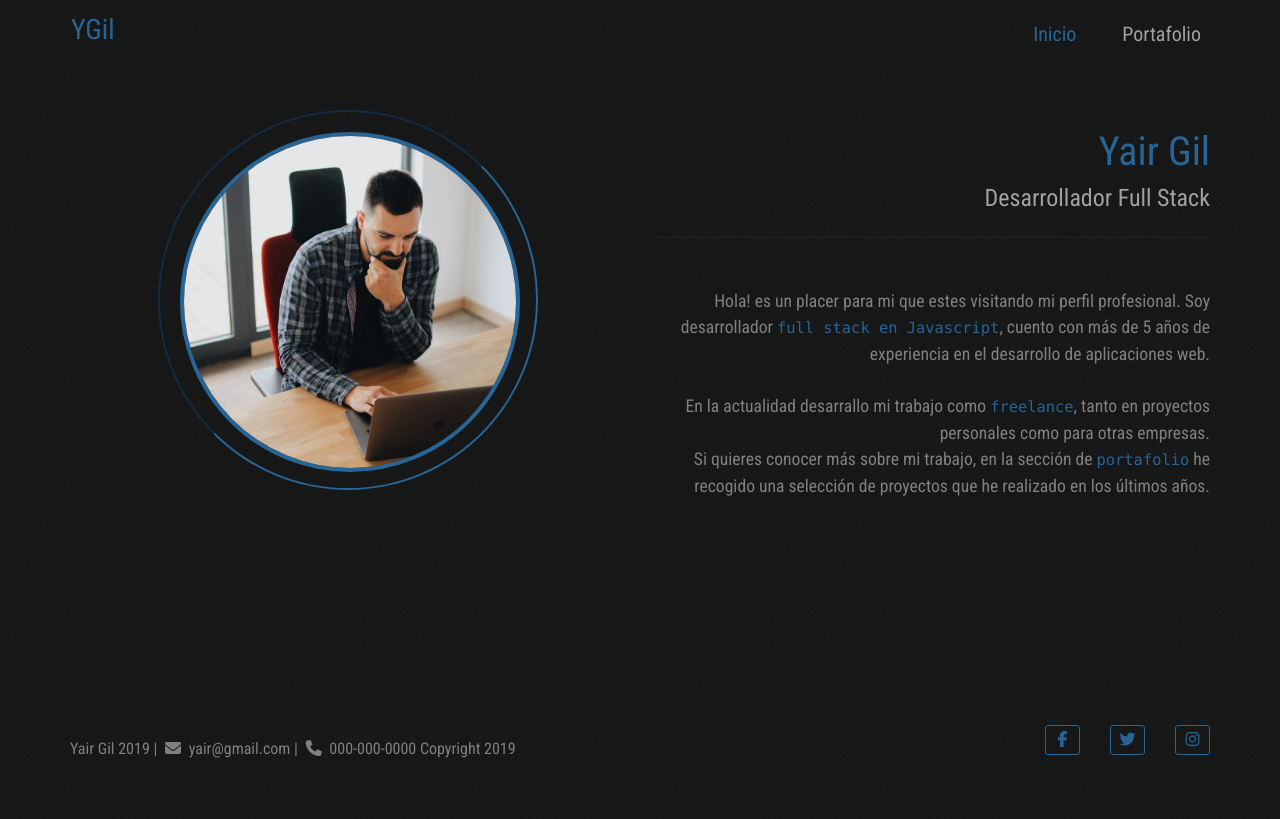
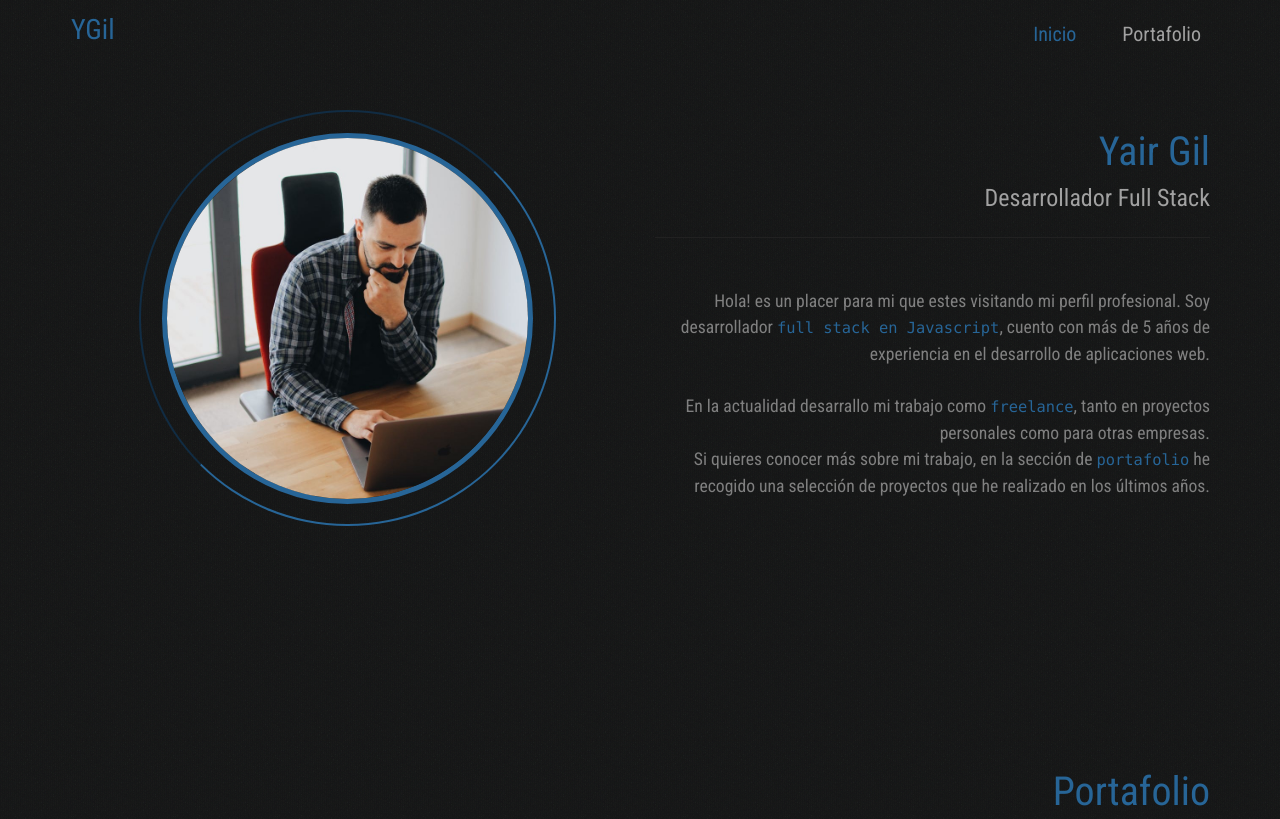
Before and after one commit to MonteriaJS/workshop-sincelejo, a plain HTML site: page index.html in a window 1280 px wide. Shown: the top 819 px of the page. Drawn offline with nearby package versions, Linux system fonts and the light colour scheme.

Commit message:
correccion avatar

```diff
--- a/css/style.css
+++ b/css/style.css
@@ -53,9 +53,20 @@ section{
 .big-circle {
   border: 2px inset #276597;
   border-radius: 50%;
-  max-width: 380px;
-  max-height: 380px;
+  width: 75%;
   margin: 30px auto;
+}
+
+/* propiedades de nuestra imagen*/
+
+img.avatar {
+  background-color: #276597;
+  border: 5px solid #276597;
+  border-radius: 50%;
+  width: 90%;
+  height: 90%;
+  overflow: hidden;
+  margin: 5%;
 }
 
 /*Color de nuestro titulo*/
@@ -85,16 +96,6 @@ hr{
 
 code{
   color: #276597;
-}
-
-/* propiedades de nuestra imagen*/
-
-img.avatar {
-  border: 4px solid #276597;
-  border-radius: 50%;
-  width: 340px;
-  height: 340px;
-  margin: 20px;
 }
 
 /* Seccion del footer */
--- a/index.html
+++ b/index.html
@@ -9,7 +9,7 @@
   <!-- Importamos el CSS de Bootstrap -->
   <link rel="stylesheet" href="https://stackpath.bootstrapcdn.com/bootstrap/4.3.1/css/bootstrap.min.css"
     integrity="sha384-ggOyR0iXCbMQv3Xipma34MD+dH/1fQ784/j6cY/iJTQUOhcWr7x9JvoRxT2MZw1T" crossorigin="anonymous">
-  <!-- Incluimos nuestro propios estilos para el portafolio -->
+  <!-- Incluimos nuestro propio estilo para el portafolio -->
   <link rel="stylesheet" href="css/style.css">
 </head>
 
@@ -37,12 +37,12 @@
   </header>
 
   <section class="row container">
-    <div class="col-sm-6">
+    <div class="col-12 col-md-6">
       <figure class="big-circle">
         <img class="avatar" src="images/avatar.jpeg" alt="avatar" />
       </figure>
     </div>
-    <article class="col-sm-6">
+    <article class="col-12 col-md-6">
       <h1 class="text-title pt-5 text-right">Yair Gil</h1>
       <h4 class="text-subtitle pb-3 text-right">Desarrollador Full Stack</h4>
       <hr>
@@ -50,41 +50,15 @@
         desarrollador <code>full stack en Javascript</code>, cuento con más de 5 años de experiencia en el desarrollo de
         aplicaciones web.
         <br><br>
-        En la actualidad desarrallo mi trabajo como <code>freelance</code>, tanto en proyectos personales como para otras empresas.
+        En la actualidad desarrallo mi trabajo como <code>freelance</code>, tanto en proyectos personales como para
+        otras empresas.
         <br>
-        Si quieres conocer más sobre mi trabajo, en la sección de <code>portafolio</code> he recogido una selección de proyectos que
+        Si quieres conocer más sobre mi trabajo, en la sección de <code>portafolio</code> he recogido una selección de
+        proyectos que
         he realizado en los últimos años.
       </p>
     </article>
   </section>
-  <footer class="row container">
-    <div class="col-sm-6">
-      <p class="pt-3">
-        <span>Yair Gil 2019 | </span>
-        <i class="fas fa-envelope m-1"></i> yair@gmail.com |
-        <i class="fas fa-phone m-1"></i> 000-000-0000 Copyright 2019
-      </p>
-    </div>
-    <div class="col-sm-6">
-      <div class="row justify-content-end">
-        <div class="col-auto">
-          <div class="box-icon">
-            <a href="https://www.facebook.com" target="_blank"> <i class="fab fa-facebook-f"></i></a>
-          </div>
-        </div>
-        <div class="col-auto">
-          <div class="box-icon">
-            <a href="https://www.twitter.com" target="_blank"> <i class="fab fa-twitter"></i></a>
-          </div>
-        </div>
-        <div class="col-auto">
-          <div class="box-icon">
-            <a href="https://www.instagram.com" target="_blank"> <i class="fab fa-instagram"></i></a>
-          </div>
-        </div>
-      </div>
-    </div>
-  </footer>
 
   <!-- Seccion portafolio -->
   <section class="container">
@@ -131,6 +105,34 @@
     </div>
   </section>
 
+  <footer class="row container">
+    <div class="col-sm-6">
+      <p class="pt-3">
+        <span>Yair Gil 2019 | </span>
+        <i class="fas fa-envelope m-1"></i> yair@gmail.com |
+        <i class="fas fa-phone m-1"></i> 000-000-0000 Copyright 2019
+      </p>
+    </div>
+    <div class="col-sm-6">
+      <div class="row justify-content-end">
+        <div class="col-auto">
+          <div class="box-icon">
+            <a href="https://www.facebook.com" target="_blank"> <i class="fab fa-facebook-f"></i></a>
+          </div>
+        </div>
+        <div class="col-auto">
+          <div class="box-icon">
+            <a href="https://www.twitter.com" target="_blank"> <i class="fab fa-twitter"></i></a>
+          </div>
+        </div>
+        <div class="col-auto">
+          <div class="box-icon">
+            <a href="https://www.instagram.com" target="_blank"> <i class="fab fa-instagram"></i></a>
+          </div>
+        </div>
+      </div>
+    </div>
+  </footer>
 
   <script src="https://kit.fontawesome.com/74a0a4aba0.js"></script>
   <script src="https://code.jquery.com/jquery-3.3.1.slim.min.js"
```
